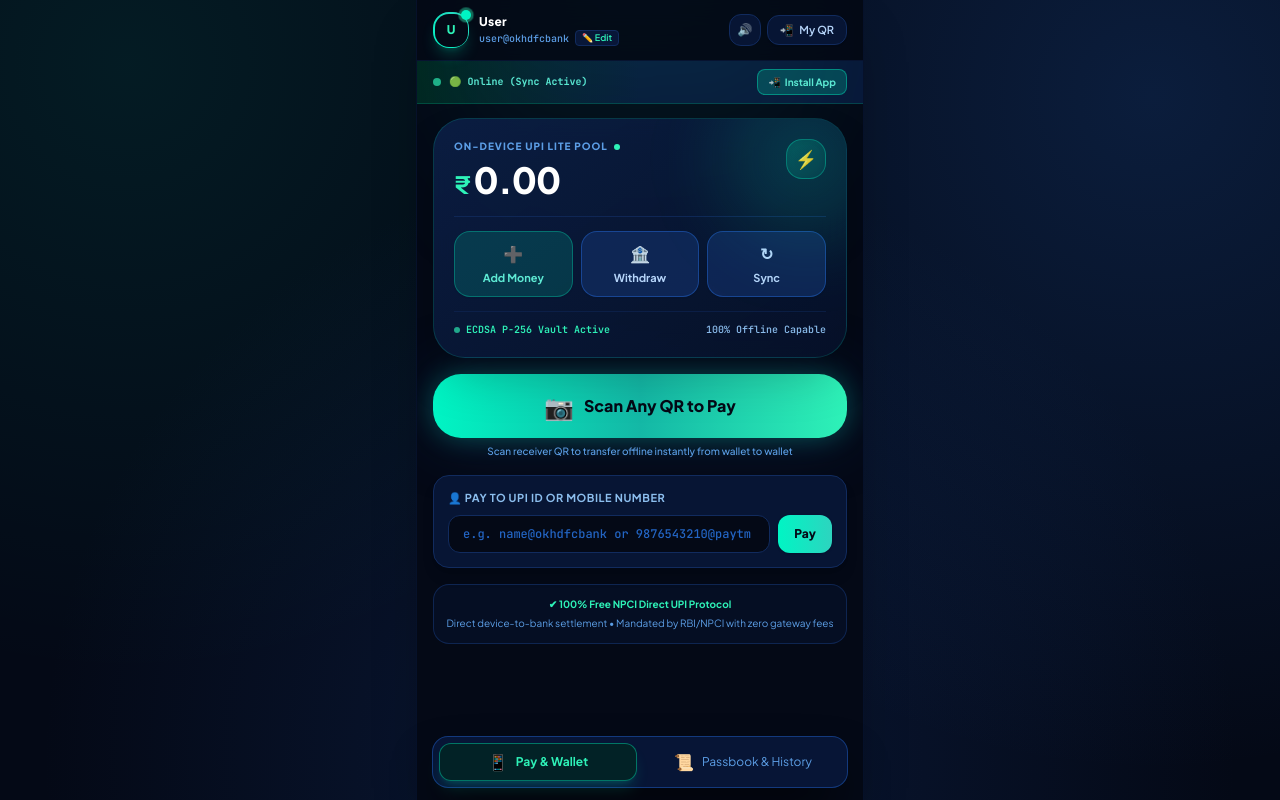
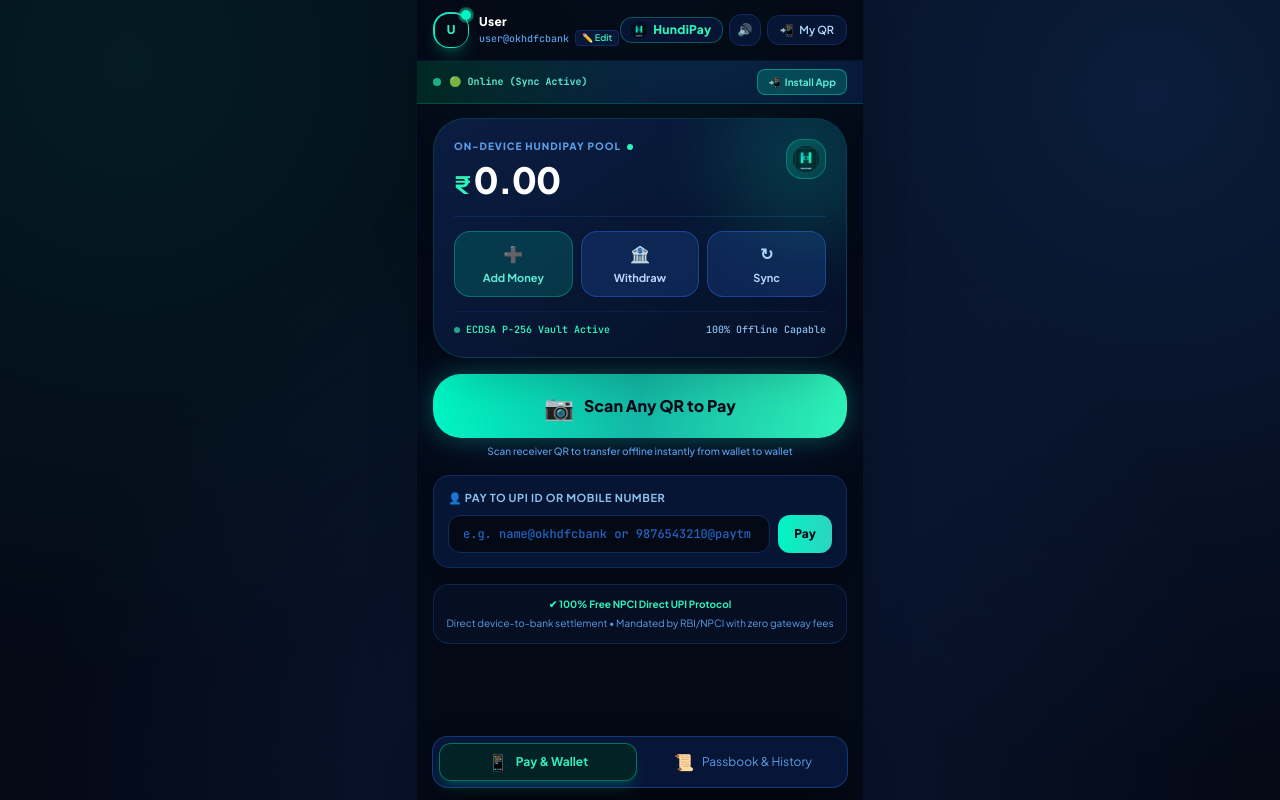
Before and after one commit to sagarBhatiya/offline-upi, a Flask app: page / in a window 1280 px wide. Run offline with Flask 3, Linux system fonts and the light colour scheme; some libraries are stand-ins or nearby versions.

Commit message:
feat: rebrand to HundiPay, remove splash screen, and generate new HundiPay logos

```diff
--- a/app.py
+++ b/app.py
@@ -496,7 +496,7 @@ def gateway_deeplink():
     data = request.json or {}
     vpa = data.get('vpa', 'merchant@upi')
     amount = float(data.get('amount', 120.0))
-    note = data.get('note', 'Offline UPI Settlement')
+    note = data.get('note', 'HundiPay Settlement')
     link = gateway_service.generate_upi_deeplink(vpa, 'Receiver', amount, int(time.time()), note)
     return jsonify({"success": True, "deeplink": link})
 
@@ -596,7 +596,7 @@ def wallet_deposit_instant():
     deposit_ref = f"DEP_{int(time.time()*1000)}_{random.randint(100, 999)}"
     deeplink_url = gateway_service.generate_upi_deeplink(
         payee_vpa=user_vpa,
-        payee_name="UPI Lite Wallet",
+        payee_name="HundiPay Wallet",
         amount=amount,
         tx_id=deposit_ref,
         note="Instant Wallet Topup"
@@ -890,5 +890,5 @@ def ledger_audit():
     return jsonify(audit_res)
 
 if __name__ == '__main__':
-    print("Starting Offline UPI Hybrid Server on http://127.0.0.1:5000")
+    print("Starting HundiPay Server on http://127.0.0.1:5000")
     app.run(host='0.0.0.0', port=5000, debug=True)
--- a/static/sw.js
+++ b/static/sw.js
@@ -1,5 +1,5 @@
-// UPI Lite Service Worker — 100% Offline PWA Engine
-const CACHE_NAME = 'upi-lite-offline-v11';
+// HundiPay Service Worker — 100% Offline PWA Engine
+const CACHE_NAME = 'hundipay-offline-v1';
 
 const STATIC_PRECACHE = [
   '/',
--- a/templates/index.html
+++ b/templates/index.html
@@ -3,14 +3,14 @@
 <head>
   <meta charset="UTF-8">
   <meta name="viewport" content="width=device-width, initial-scale=1.0, maximum-scale=1.0, user-scalable=no, viewport-fit=cover">
-  <title>UPI Lite — Offline Digital Payments</title>
+  <title>HundiPay — Offline Digital Payments</title>
 
   <!-- PWA Manifest & Mobile Standalone Tags -->
   <link rel="manifest" href="/manifest.json">
   <meta name="theme-color" content="#040916">
   <meta name="apple-mobile-web-app-capable" content="yes">
   <meta name="apple-mobile-web-app-status-bar-style" content="black-translucent">
-  <meta name="apple-mobile-web-app-title" content="UPI Lite">
+  <meta name="apple-mobile-web-app-title" content="HundiPay">
   <link rel="icon" type="image/png" sizes="192x192" href="/static/icons/icon-192.png">
   <link rel="apple-touch-icon" href="/static/icons/icon-192.png">
   <link rel="shortcut icon" href="/static/favicon.ico">
@@ -183,52 +183,6 @@
 
 <body class="bg-slate-950 text-slate-100 min-h-screen flex flex-col font-sans antialiased selection:bg-emerald-500 selection:text-black">
 
-  <!-- ======================================================== -->
-  <!-- ⚡ INTERACTIVE APP LOADING & VAULT INITIALIZATION SPLASH -->
-  <!-- ======================================================== -->
-  <div id="app-splash-screen" class="fixed inset-0 z-50 bg-[#040916] flex flex-col items-center justify-center p-6 transition-all duration-700">
-    <div class="relative flex flex-col items-center max-w-xs w-full text-center space-y-6">
-
-      <!-- Glowing Animated App Logo -->
-      <div class="relative">
-        <div class="w-24 h-24 rounded-3xl bg-gradient-to-tr from-emerald-500 via-teal-400 to-blue-600 p-[2.5px] shadow-[0_0_50px_rgba(0,245,196,0.35)] animate-pulse">
-          <div class="w-full h-full bg-[#061129] rounded-[22px] flex items-center justify-center text-4xl shadow-inner relative overflow-hidden">
-            <span class="text-4xl filter drop-shadow-[0_0_12px_#00f5c4]">⚡</span>
-            <div class="absolute inset-0 bg-gradient-to-t from-emerald-500/15 to-transparent pointer-events-none"></div>
-          </div>
-        </div>
-        <!-- Pulse Orbit Ring -->
-        <div class="absolute -inset-3 rounded-[32px] border border-emerald-400/30 animate-ping pointer-events-none"></div>
-      </div>
-
-      <!-- App Name & Subtitle -->
-      <div class="space-y-1">
-        <h1 class="text-xl font-extrabold text-white tracking-wider flex items-center justify-center gap-1.5">
-          <span>UPI LITE</span>
-          <span class="text-xs bg-emerald-500/20 text-emerald-300 border border-emerald-500/40 px-2 py-0.5 rounded-full font-mono">P2P</span>
-        </h1>
-        <p class="text-[11px] text-slate-400 font-medium">100% Offline Digital Payments</p>
-      </div>
-
-      <!-- Interactive Progress Bar & Status Text -->
-      <div class="w-full space-y-2">
-        <div class="w-full h-1.5 bg-slate-900 rounded-full overflow-hidden border border-slate-800">
-          <div id="splash-progress-bar" class="h-full bg-gradient-to-r from-emerald-500 to-teal-300 w-0 transition-all duration-300 rounded-full shadow-[0_0_10px_#00f5c4]"></div>
-        </div>
-        <div class="flex justify-between items-center text-[10px] font-mono">
-          <span id="splash-status-text" class="text-emerald-400 font-semibold animate-pulse">Initializing Security Vault...</span>
-          <span id="splash-percent-text" class="text-slate-400 font-bold">0%</span>
-        </div>
-      </div>
-
-      <div class="text-[9px] font-mono text-slate-400 flex items-center gap-1.5">
-        <span class="w-1.5 h-1.5 rounded-full bg-emerald-400 animate-ping"></span>
-        <span>ECDSA P-256 Hardware Attestation Active</span>
-      </div>
-
-    </div>
-  </div>
-
   <!-- NATIVE EDGE-TO-EDGE MOBILE APP CONTAINER -->
   <div class="w-full max-w-md mx-auto min-h-screen bg-slate-950 flex flex-col justify-between relative shadow-2xl border-x border-slate-900/60 pb-24 overflow-x-hidden">
 
@@ -265,6 +219,10 @@
       </div>
 
       <div class="flex items-center gap-1.5">
+        <div class="flex items-center gap-1.5 px-2.5 py-1 rounded-xl bg-slate-900/90 border border-emerald-500/30 text-emerald-400 font-extrabold text-xs shadow-sm" title="HundiPay">
+          <img src="/static/icons/icon-192.png" class="w-4 h-4 rounded-md object-contain" alt="HundiPay">
+          <span class="tracking-wide font-sans">HundiPay</span>
+        </div>
         <!-- Sound Effect / Voice Toggle -->
         <button onclick="toggleAudio()" class="w-8 h-8 rounded-xl bg-slate-900/90 border border-slate-800 text-slate-300 hover:text-white flex items-center justify-center text-xs transition touch-btn" title="Toggle Sound">
           <span id="sound-icon">🔊</span>
@@ -305,7 +263,7 @@
           <div class="flex justify-between items-start">
             <div>
               <div class="text-[10px] text-slate-400 uppercase tracking-widest font-extrabold flex items-center gap-1.5">
-                <span>On-Device UPI Lite Pool</span>
+                <span>On-Device HundiPay Pool</span>
                 <span class="w-1.5 h-1.5 rounded-full bg-emerald-400"></span>
               </div>
               <div class="text-3xl sm:text-4xl font-extrabold text-white mt-1.5 flex items-baseline gap-1 tracking-tight">
@@ -315,8 +273,8 @@
             </div>
 
             <!-- Vault Icon Badge -->
-            <div class="w-10 h-10 rounded-2xl bg-gradient-to-br from-emerald-500/20 to-teal-500/10 border border-emerald-500/30 text-emerald-400 flex items-center justify-center text-lg shadow-inner">
-              ⚡
+            <div class="w-10 h-10 rounded-2xl bg-gradient-to-br from-emerald-500/20 to-teal-500/10 border border-emerald-500/30 flex items-center justify-center p-1.5 shadow-inner" title="HundiPay Vault">
+              <img src="/static/icons/icon-192.png" class="w-full h-full rounded-xl object-contain" alt="HundiPay">
             </div>
           </div>
 
@@ -629,7 +587,7 @@
           <span class="text-xl">⚡</span>
           <div>
             <h3 class="font-extrabold text-white text-xs">Add Money to Wallet</h3>
-            <p class="text-[9px] text-slate-400">Load funds into your offline UPI Lite pool</p>
+            <p class="text-[9px] text-slate-400">Load funds into your offline HundiPay pool</p>
           </div>
         </div>
         <button onclick="closeDepositModal()" class="text-slate-400 hover:text-white text-xl font-bold">&times;</button>
@@ -844,7 +802,7 @@
   <div id="customer-qr-modal" class="fixed inset-0 bg-black/85 backdrop-blur-md z-50 flex items-center justify-center p-4 hidden">
     <div class="bg-slate-900 border border-slate-800 rounded-3xl p-5 max-w-xs w-full text-center space-y-3 shadow-2xl">
       <div class="flex justify-between items-center">
-        <h3 class="font-bold text-white text-xs">📲 My UPI Lite QR</h3>
+        <h3 class="font-bold text-white text-xs">📲 My HundiPay QR</h3>
         <button onclick="closeCustomerQrModal()" class="text-slate-400 hover:text-white text-lg font-bold">&times;</button>
       </div>
       <p class="text-[11px] text-slate-400">
@@ -1014,7 +972,7 @@
       try {
         if ('speechSynthesis' in window) {
           window.speechSynthesis.cancel();
-          const text = `Paid ${amount} rupees offline to ${receiverName || 'merchant'} via UPI Lite!`;
+          const text = `Paid ${amount} rupees offline to ${receiverName || 'merchant'} via HundiPay!`;
           const utterance = new SpeechSynthesisUtterance(text);
           utterance.rate = 1.0;
           utterance.pitch = 1.05;
@@ -2258,7 +2216,7 @@
         await fetch(`https://ntfy.sh/${RELAY_TOPIC}`, {
           method: 'POST',
           headers: {
-            'Title': 'UPI Lite Transfer',
+            'Title': 'HundiPay Transfer',
             'Priority': 'urgent',
             'Tags': 'money_with_wings'
           },
@@ -2346,9 +2304,9 @@
     function shareSuccessPinViaApp() {
       const pin = window.lastGeneratedVoucherPin || document.getElementById('success-voucher-pin').textContent.replace(/\s+/g, '');
       const amt = document.getElementById('success-amount-text').textContent || '₹50.00';
-      const msg = `⚡ Offline UPI Transfer of ${amt} generated! Claim PIN: *${pin}*\nOpen Offline UPI and tap "Claim with PIN" to deposit instantly into your wallet.`;
+      const msg = `⚡ Offline HundiPay Transfer of ${amt} generated! Claim PIN: *${pin}*\nOpen HundiPay and tap "Claim with PIN" to deposit instantly into your wallet.`;
       if (navigator.share) {
-        navigator.share({ title: 'Offline UPI Claim PIN', text: msg }).catch(() => {});
+        navigator.share({ title: 'Offline HundiPay Claim PIN', text: msg }).catch(() => {});
       } else {
         window.open(`https://api.whatsapp.com/send?text=${encodeURIComponent(msg)}`, '_blank');
       }
@@ -2836,38 +2794,6 @@
       localStorage.removeItem('pending_sync_vouchers');
     }
 
-    // Interactive Splash Screen
-    function runInteractiveSplashScreen() {
-      const splash = document.getElementById('app-splash-screen');
-      const bar = document.getElementById('splash-progress-bar');
-      const status = document.getElementById('splash-status-text');
-      const percent = document.getElementById('splash-percent-text');
-      if (!splash) return;
-
-      const steps = [
-        { p: 25, text: "🔐 Booting Secure Enclave & Vault..." },
-        { p: 60, text: "⚡ Initializing Offline UPI Lite Pool..." },
-        { p: 90, text: "✔ Verifying Local ECDSA Signatures..." },
-        { p: 100, text: "🟢 Vault Unlocked & Ready!" }
-      ];
-
-      let i = 0;
-      const interval = setInterval(() => {
-        if (i < steps.length) {
-          if (bar) bar.style.width = steps[i].p + '%';
-          if (percent) percent.textContent = steps[i].p + '%';
-          if (status) status.textContent = steps[i].text;
-          i++;
-        } else {
-          clearInterval(interval);
-          setTimeout(() => {
-            splash.classList.add('opacity-0', 'pointer-events-none');
-            setTimeout(() => splash.remove(), 700);
-          }, 350);
-        }
-      }, 350);
-    }
-
     // PWA Standalone and Install Visibility Checker
     function checkPwaInstallState() {
       const isStandalone = window.matchMedia('(display-mode: standalone)').matches ||
@@ -3017,7 +2943,6 @@
 
       updateNetworkStatus(navigator.onLine);
       checkPwaInstallState();
-      runInteractiveSplashScreen();
       initCloudMeshRelay();
 
       // Register PWA Service Worker for Offline Airplane Mode Support
```
Also changed, not shown: static/favicon.ico, static/icons/icon-192.png, static/icons/icon-512.png, static/icons/icon-maskable.png, static/manifest.json, upi.db.
